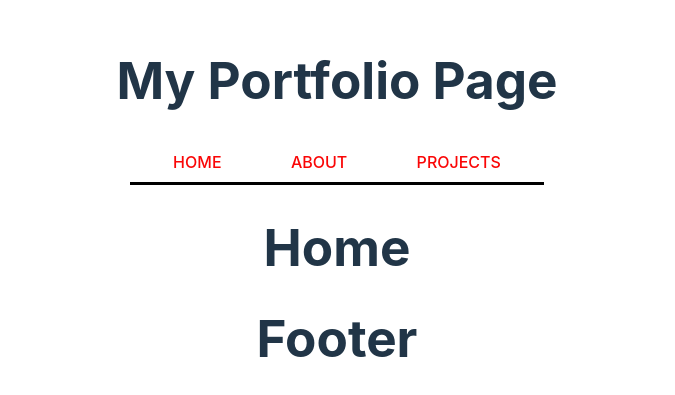
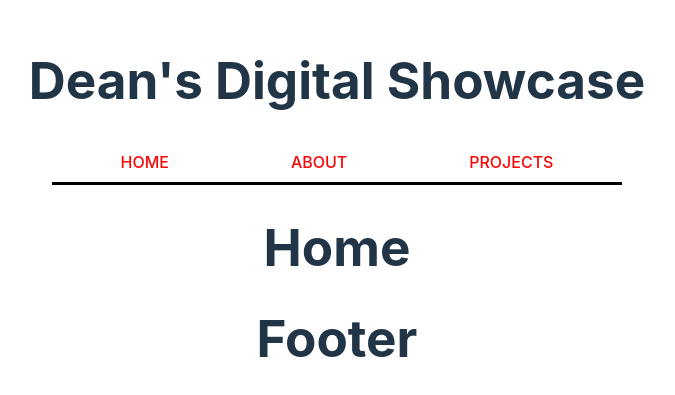
Before and after one commit to dean0machin0-ga/Portfolio, a React (Vite) app: page / in a window 1280 px wide. Shown: the part 191-586 px from the top of the page, without its empty margins (303-978 px from the left). Built offline with nearby package versions, Linux system fonts and the light colour scheme.

Commit message:
Deployed on Netlify-added state hooks to Header.jsx

```diff
--- a/public/about.json
+++ b/public/about.json
@@ -1,7 +1,7 @@
 {
     "name": "Dean Walton",
     "email": "dean0machin00@gmail.com",
-    "graduation date": "January 24, 2024",
+    "graduationDate": "January 24, 2024",
     "location":"Seattle, wA",
     "headshot": "https://i.imgur.com/hJm9WyW.jpg",
     "headshot-2": "https://i.imgur.com/M1OjTJ4.jpg",
--- /dev/null
+++ b/public/header.json
@@ -0,0 +1,4 @@
+
+    {
+        "portfolioName":"Dean's Digital Showcase"
+    }
--- a/src/components/Header.jsx
+++ b/src/components/Header.jsx
@@ -1,5 +1,6 @@
 /* eslint-disable no-unused-vars */
 import { Link } from "react-router-dom"
+import { useEffect, useState } from "react"
 
 function Header() {
 
@@ -10,11 +11,24 @@ function Header() {
         padding: ".5rem",
         width: "90%",
         margin: "auto",
-    };
+    }
 
-    return (
+    const [header, setHeader] = useState([])
+
+    const getHeaderData = async () => {
+    const response = await fetch("./header.json")
+    const data = await response.json()
+    setHeader(data)
+
+    }
+
+    useEffect(() => {
+        getHeaderData()
+    }, [] )
+
+    const loaded = () => (
         <header>
-            <h1>My Portfolio Page</h1>
+            <h1>{header.portfolioName}</h1>
             <nav style={navStyle}>
                 <Link to="/">
                     <div>HOME</div>
@@ -27,7 +41,7 @@ function Header() {
                 </Link>
             </nav>
         </header>
-    );
+    )
+    return header ? loaded() : <h1>loading...</h1>
 }
-
 export default Header
--- a/src/pages/Projects.jsx
+++ b/src/pages/Projects.jsx
@@ -1,7 +1,6 @@
-/* eslint-disable no-unused-vars */
 import { useState, useEffect } from "react";
 
-function Projects(props) {
+function Projects() {
     const [projects, setProjects] = useState(null);
 
     const getProjectsData = async () => {
```
Also changed, not shown: 1 other file (tests, documents, lock files or other folders).
